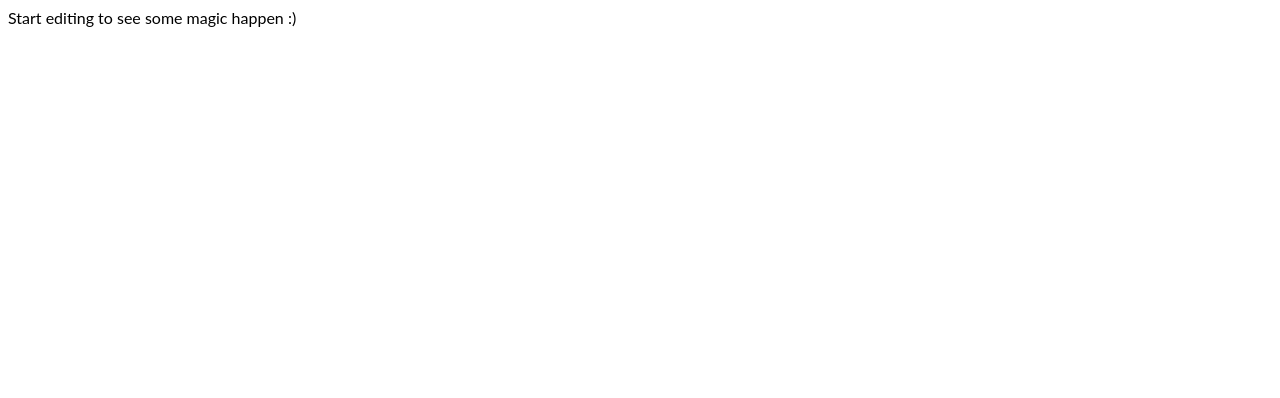
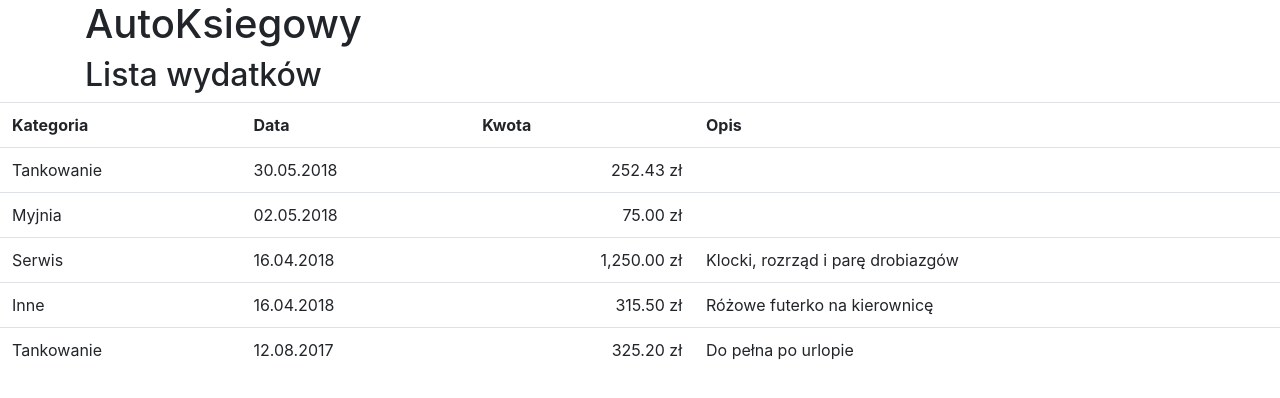
Before and after one commit to OliverKiszka/angular-ngx7eb, an Angular app: page / in a window 1280 px wide. Shown: the top 398 px of the page. Built offline with nearby package versions, Linux system fonts and the light colour scheme.

Commit message:
3 files modified, 1 added

```diff
--- a/src/app/app.component.html
+++ b/src/app/app.component.html
@@ -1,3 +1,24 @@
-<p>
-  Start editing to see some magic happen :)
-</p>
+<div class="container">
+  <h1>
+    AutoKsiegowy
+  </h1>
+
+  <h2>Lista wydatków</h2>
+
+</div>
+
+<table class="table">
+    <tr>
+        <th>Kategoria</th>
+        <th>Data</th>
+        <th>Kwota</th>
+        <th>Opis</th>
+    </tr>
+    <tr *ngFor="let wydatek of wydatki">
+    <td>{{wydatek.kategoria}}</td>
+    <td>{{wydatek.data | date:'dd.MM.yyyy'}}</td>
+    <td class="text-sm-right">{{wydatek.kwota | number:'1.2-2'}} zł</td>
+    <td>{{wydatek.opis}}</td>
+</tr>
+
+</table>
--- a/src/app/app.component.ts
+++ b/src/app/app.component.ts
@@ -1,10 +1,22 @@
-import { Component } from '@angular/core';
+import { Component, OnInit } from '@angular/core';
+import { Wydatek, KATEGORIE } from './wydatek';
 
 @Component({
   selector: 'my-app',
   templateUrl: './app.component.html',
   styleUrls: [ './app.component.css' ]
 })
-export class AppComponent  {
-  name = 'Angular';
+export class AppComponent implements OnInit {
+  wydatki: Wydatek[];
+
+ngOnInit() {
+    this.wydatki = [
+        new Wydatek('Tankowanie', 252.43, '', new Date(2018, 4, 30)),
+        new Wydatek('Myjnia', 75, '', new Date(2018, 4, 2)),
+        new Wydatek('Serwis', 1250, 'Klocki, rozrząd i parę drobiazgów', new Date(2018, 3, 16)),
+        new Wydatek('Inne', 315.50, 'Różowe futerko na kierownicę', new Date(2018, 3, 16)),
+        new Wydatek('Tankowanie', 325.20, 'Do pełna po urlopie', new Date(2017, 7, 12),)
+    ];
 }
+
+}
--- /dev/null
+++ b/src/app/wydatek.ts
@@ -0,0 +1,12 @@
+export class Wydatek {
+
+    constructor(
+        public kategoria: string,
+        public kwota: number,
+        public opis: string,
+        public data: Date,
+        public ileKm: string ,
+        public ileLitrow: string) {
+    }
+}
+export const KATEGORIE = [ 'Tankowanie', 'Myjnia', 'Serwis', 'Inne', 'Wydatki' ];
--- a/src/index.html
+++ b/src/index.html
@@ -1 +1,5 @@
 <my-app>loading</my-app>
+
+<head>
+    <link rel="stylesheet" href="https://stackpath.bootstrapcdn.com/bootstrap/4.1.0/css/bootstrap.min.css">
+</head>
```
